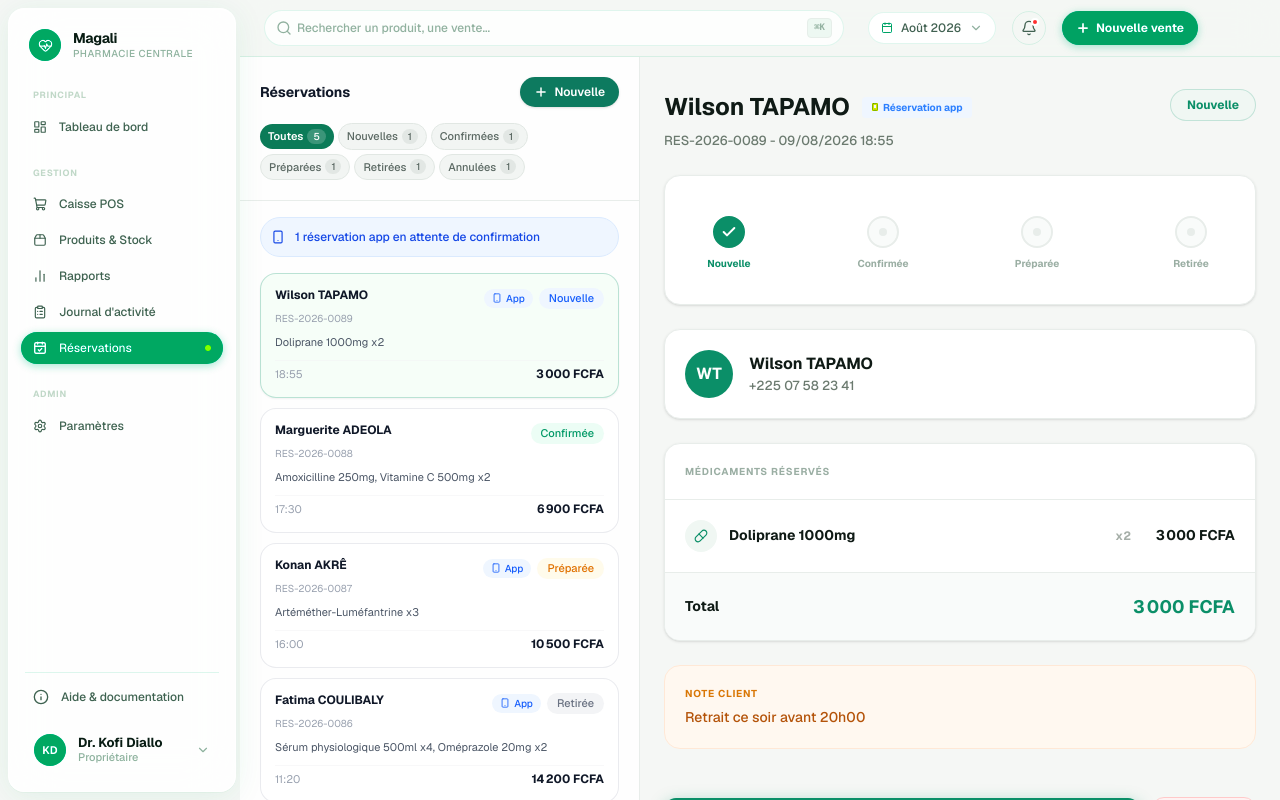
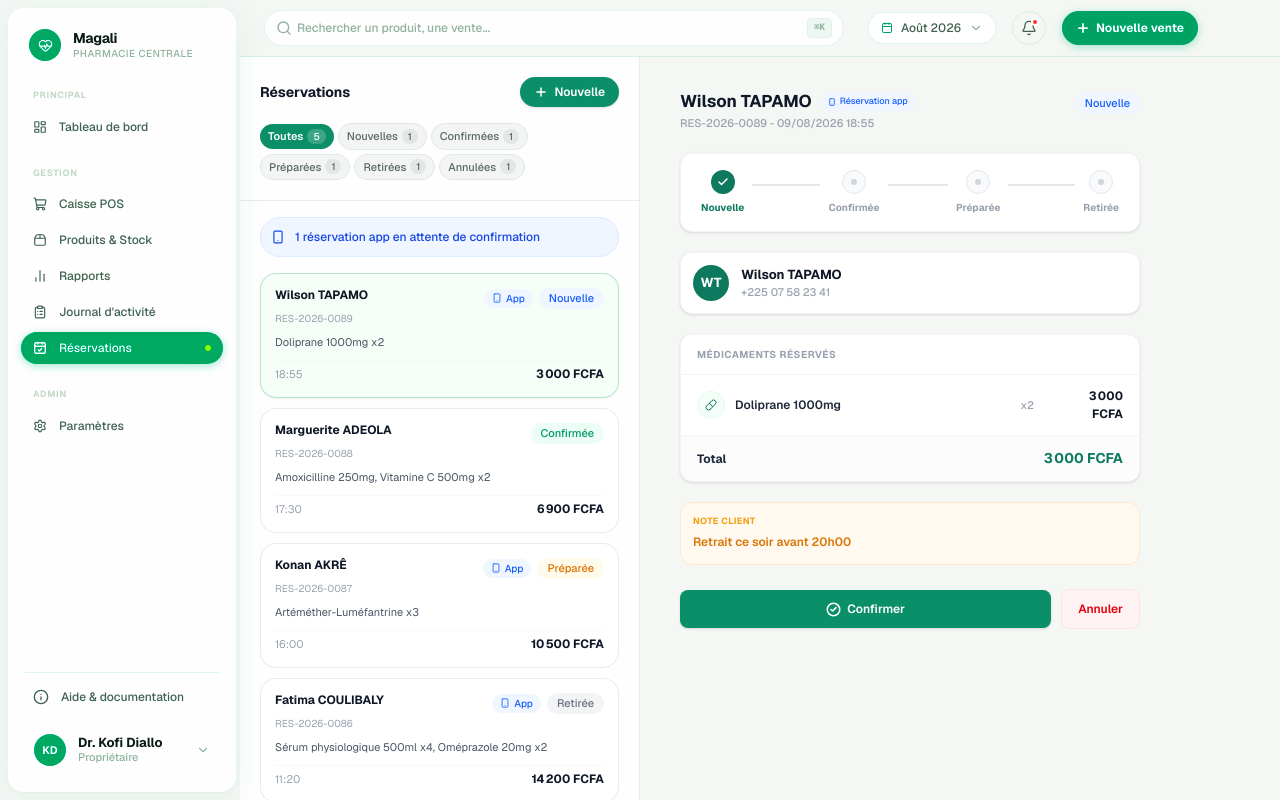
Before and after one commit to magani-APP/magani-management-web, a Next.js app: page /reservations in a window 1280 px wide. Both pictures are taken after a click on the button 439 px from the left and 335 px from the top of the page. Built offline with nearby package versions, Linux system fonts and the light colour scheme.

Commit message:
done building reservation module

```diff
--- a/src/features/reservations/components/ReservationDetail.tsx
+++ b/src/features/reservations/components/ReservationDetail.tsx
@@ -1,7 +1,6 @@
-import { Pill, AlertTriangle, Info } from 'lucide-react';
+import { Pill, AlertTriangle, Info, CalendarCheck, CheckCircle2 } from 'lucide-react';
 import { cn } from '@/lib/utils';
 import { Reservation, ReservationStatus } from '@/types/reservations.types';
-import { RESERVATION_STATUS_COLORS, RESERVATION_CHANNEL_STYLES } from '@/constants/reservations.constants';
 import { ReservationStepper } from './ReservationStepper';
 
 interface ReservationDetailProps {
@@ -19,17 +18,25 @@ const formatDate = (dateString: string) => {
     ' ' + date.toLocaleTimeString('fr-FR', { hour: '2-digit', minute: '2-digit' });
 };
 
+const STATUS_BADGE_STYLES: Record<ReservationStatus, string> = {
+  Nouvelle: 'bg-blue-50 text-blue-600',
+  Confirmée: 'bg-emerald-50 text-emerald-600',
+  Préparée: 'bg-amber-50 text-amber-600',
+  Retirée: 'bg-gray-100 text-gray-500',
+  Annulée: 'bg-rose-50 text-rose-600',
+};
+
 export function ReservationDetail({ reservation, onUpdateStatus }: ReservationDetailProps) {
   if (!reservation) {
     return (
-      <div className="flex-1 bg-background flex flex-col items-center justify-center text-text-muted">
-        <p className="text-[14px] font-medium">Sélectionnez une réservation pour voir les détails</p>
+      <div className="flex-1 flex flex-col items-center justify-center h-full gap-2 text-gray-400 bg-[#FAFAFA]">
+        <CalendarCheck size={32} strokeWidth={1.5} className="text-gray-300" />
+        <p className="text-[13px] font-medium text-gray-400">Sélectionnez une réservation</p>
       </div>
     );
   }
 
-  const statusStyle = RESERVATION_STATUS_COLORS[reservation.status];
-  const channelStyle = RESERVATION_CHANNEL_STYLES[reservation.channel];
+  const statusStyle = STATUS_BADGE_STYLES[reservation.status];
 
   const getInitials = (firstName: string, lastName: string) => {
     return `${firstName.charAt(0)}${lastName.charAt(0)}`.toUpperCase();
@@ -39,17 +46,17 @@ export function ReservationDetail({ reservation, onUpdateStatus }: ReservationDe
     switch (reservation.status) {
       case 'Nouvelle':
         return (
-          <div className="flex items-center gap-3 mt-6">
+          <div className="flex items-center gap-2.5 mt-1">
             <button
               onClick={() => onUpdateStatus(reservation.id, 'Confirmée')}
-              className="flex-1 bg-brand-primary text-white py-3.5 rounded-xl text-[14px] font-bold shadow-button-primary transition-transform active:scale-[0.98] flex items-center justify-center gap-2"
+              className="flex-1 bg-brand-primary hover:bg-brand-primary/80 text-white py-2.5 rounded-lg text-[12px] font-semibold shadow-sm transition-transform active:scale-[0.98] flex items-center justify-center gap-1.5"
             >
-              <svg width="18" height="18" viewBox="0 0 24 24" fill="none" stroke="currentColor" strokeWidth="2.5" strokeLinecap="round" strokeLinejoin="round"><polyline points="20 6 9 17 4 12"></polyline></svg>
+              <CheckCircle2 size={15} strokeWidth={2.5} />
               Confirmer
             </button>
             <button
               onClick={() => onUpdateStatus(reservation.id, 'Annulée')}
-              className="px-6 py-3.5 rounded-xl border border-red-200 bg-red-50 text-red-600 text-[14px] font-bold transition-transform active:scale-[0.98] hover:bg-red-100"
+              className="px-4 py-2.5 rounded-lg border border-red-100 bg-red-50 text-red-600 hover:bg-red-100 text-[12px] font-semibold transition-transform active:scale-[0.98]"
             >
               Annuler
             </button>
@@ -57,17 +64,17 @@ export function ReservationDetail({ reservation, onUpdateStatus }: ReservationDe
         );
       case 'Confirmée':
         return (
-          <div className="flex items-center gap-3 mt-6">
+          <div className="flex items-center gap-2.5 mt-1">
             <button
               onClick={() => onUpdateStatus(reservation.id, 'Préparée')}
-              className="flex-1 bg-brand-primary text-white py-3.5 rounded-xl text-[14px] font-bold shadow-button-primary transition-transform active:scale-[0.98] flex items-center justify-center gap-2"
+              className="flex-1 bg-[#0D7A5F] hover:bg-[#0B6851] text-white py-2.5 rounded-lg text-[12px] font-semibold shadow-sm transition-transform active:scale-[0.98] flex items-center justify-center gap-1.5"
             >
-              <svg width="18" height="18" viewBox="0 0 24 24" fill="none" stroke="currentColor" strokeWidth="2.5" strokeLinecap="round" strokeLinejoin="round"><polyline points="20 6 9 17 4 12"></polyline></svg>
+              <CheckCircle2 size={15} strokeWidth={2.5} />
               Marquer Préparée
             </button>
             <button
               onClick={() => onUpdateStatus(reservation.id, 'Annulée')}
-              className="px-6 py-3.5 rounded-xl border border-red-200 bg-red-50 text-red-600 text-[14px] font-bold transition-transform active:scale-[0.98] hover:bg-red-100"
+              className="px-4 py-2.5 rounded-lg border border-red-100 bg-red-50 text-red-600 hover:bg-red-100 text-[12px] font-semibold transition-transform active:scale-[0.98]"
             >
               Annuler
             </button>
@@ -75,120 +82,118 @@ export function ReservationDetail({ reservation, onUpdateStatus }: ReservationDe
         );
       case 'Préparée':
         return (
-          <div className="flex flex-col gap-4 mt-6">
-            <div className="flex items-center gap-3">
+          <div className="flex flex-col gap-3 mt-1">
+            <div className="flex items-center gap-2.5">
               <button
                 onClick={() => onUpdateStatus(reservation.id, 'Retirée')}
-                className="flex-1 bg-brand-primary text-white py-3.5 rounded-xl text-[14px] font-bold shadow-button-primary transition-transform active:scale-[0.98] flex items-center justify-center gap-2"
+                className="flex-1 bg-[#0D7A5F] hover:bg-[#0B6851] text-white py-2.5 rounded-lg text-[12px] font-semibold shadow-sm transition-transform active:scale-[0.98] flex items-center justify-center gap-1.5"
               >
-                <svg width="18" height="18" viewBox="0 0 24 24" fill="none" stroke="currentColor" strokeWidth="2.5" strokeLinecap="round" strokeLinejoin="round"><polyline points="20 6 9 17 4 12"></polyline></svg>
+                <CheckCircle2 size={15} strokeWidth={2.5} />
                 Marquer Retirée
               </button>
               <button
                 onClick={() => onUpdateStatus(reservation.id, 'Annulée')}
-                className="px-6 py-3.5 rounded-xl border border-red-200 bg-red-50 text-red-600 text-[14px] font-bold transition-transform active:scale-[0.98] hover:bg-red-100"
+                className="px-4 py-2.5 rounded-lg border border-red-100 bg-red-50 text-red-600 hover:bg-red-100 text-[12px] font-semibold transition-transform active:scale-[0.98]"
               >
                 Annuler
               </button>
             </div>
-            <div className="flex items-start gap-2 text-[12px] font-medium text-orange-700 bg-orange-50 p-3 rounded-lg border border-orange-100">
-              <AlertTriangle size={16} className="text-orange-500 mt-0.5 flex-shrink-0" />
-              <span>Les articles de cette réservation doivent être mis de côté pour éviter toute vente accidentelle.</span>
+            <div className="flex items-start gap-2 text-[11px] font-medium text-[#C2410C] bg-[#FFF7ED] p-3 rounded-lg border border-[#FFEDD5]">
+              <AlertTriangle size={14} className="text-[#F97316] mt-0.5 flex-shrink-0" />
+              <span className="leading-relaxed">Les articles de cette réservation doivent être mis de côté pour éviter toute vente accidentelle.</span>
             </div>
           </div>
         );
       default:
-        return null; // Retirée or Annulée have no actions
+        return null;
     }
   };
 
   return (
-    <div className="flex-1 bg-background overflow-y-auto no-scrollbar flex flex-col items-center">
-      <div className="w-full max-w-[760px] py-8 px-6 flex flex-col gap-6">
-
-        {/* Header Fiche */}
-        <div className="flex items-start justify-between">
-          <div className="flex flex-col gap-1.5">
-            <div className="flex items-center gap-3">
-              <h1 className="text-[24px] font-bold text-text-foreground">
+    <div className="flex-1 bg-background-secondary overflow-y-auto no-scrollbar flex flex-col">
+      <div className="w-full max-w-[500px] py-4 px-5 mt-5 mx-5 flex flex-col gap-5">
+        <div className="flex items-start justify-between mb-0.5">
+          <div className="flex flex-col gap-1">
+            <div className="flex items-center gap-2">
+              <h1 className="text-[17px] font-bold text-gray-900 leading-none">
                 {reservation.customer.firstName} {reservation.customer.lastName}
               </h1>
-              <span className={cn("px-2 py-0.5 rounded text-[10px] font-bold flex items-center gap-1 border border-transparent", channelStyle.bg, channelStyle.text)}>
-                {reservation.channel === 'App' ? (
-                  <svg width="8" height="10" viewBox="0 0 24 24" fill="none" stroke="currentColor" strokeWidth="2.5" strokeLinecap="round" strokeLinejoin="round" className="opacity-80"><rect x="5" y="2" width="14" height="20" rx="2" ry="2"></rect><line x1="12" y1="18" x2="12.01" y2="18"></line></svg>
-                ) : null}
-                {reservation.channel === 'App' ? 'Réservation app' : 'Comptoir'}
-              </span>
+              {reservation.channel === 'App' && (
+                <span className="px-2 py-0.5 rounded-full text-[9px] font-medium bg-blue-50 text-blue-600 flex items-center gap-1">
+                  <svg width="8" height="10" viewBox="0 0 24 24" fill="none" stroke="currentColor" strokeWidth="2.5" strokeLinecap="round" strokeLinejoin="round"><rect x="5" y="2" width="14" height="20" rx="2" ry="2"></rect><line x1="12" y1="18" x2="12.01" y2="18"></line></svg>
+                  Réservation app
+                </span>
+              )}
             </div>
-            <div className="text-[13px] font-medium text-text-muted">
+            <div className="text-[11px] font-medium text-gray-400">
               {reservation.reference} - {formatDate(reservation.createdAt)}
             </div>
           </div>
-          <span className={cn("px-4 py-1.5 rounded-full text-[12px] font-bold border", statusStyle.bg, statusStyle.text, statusStyle.border)}>
+          <span className={cn("px-2.5 py-0.5 rounded-full text-[11px] font-medium", statusStyle)}>
             {reservation.status}
           </span>
         </div>
 
         {/* Stepper Card */}
-        <div className="bg-white rounded-2xl border border-border-card p-6 shadow-sm overflow-hidden pb-10">
+        <div className="bg-white rounded-xl border border-gray-100 p-4 shadow-sm overflow-hidden">
           <ReservationStepper currentStatus={reservation.status} />
 
           {/* Alerte Annulation */}
           {reservation.status === 'Annulée' && (
-            <div className="mt-8 flex items-center gap-2 text-[13px] font-medium text-red-600 bg-red-50 p-4 rounded-xl border border-red-100">
-              <Info size={16} className="text-red-500 flex-shrink-0" />
+            <div className="mt-4 flex items-center gap-2 text-[11px] font-medium text-red-600 bg-red-50 p-3 rounded-lg border border-red-100">
+              <Info size={14} className="text-red-500 flex-shrink-0" />
               <span><strong>Réservation annulée</strong> - {reservation.alert || "Client ne s'est pas présenté"}</span>
             </div>
           )}
         </div>
 
         {/* Info Client */}
-        <div className="bg-white rounded-2xl border border-border-card p-5 shadow-sm flex items-center gap-4">
-          <div className="w-12 h-12 rounded-full bg-brand-primary flex items-center justify-center text-white font-bold text-[16px]">
+        <div className="bg-white rounded-xl border border-gray-100 p-3 shadow-sm flex items-center gap-3">
+          <div className="w-9 h-9 rounded-full bg-[#0D7A5F] flex items-center justify-center text-white font-bold text-[13px]">
             {getInitials(reservation.customer.firstName, reservation.customer.lastName)}
           </div>
           <div className="flex flex-col">
-            <span className="text-[16px] font-bold text-text-foreground">
+            <span className="text-[13px] font-bold text-gray-900 leading-snug">
               {reservation.customer.firstName} {reservation.customer.lastName}
             </span>
-            <span className="text-[13px] font-medium text-text-muted">
+            <span className="text-[11px] font-medium text-gray-400">
               {reservation.customer.phone}
             </span>
           </div>
         </div>
 
         {/* Médicaments Réservés */}
-        <div className="bg-white rounded-2xl border border-border-card shadow-sm flex flex-col overflow-hidden">
-          <div className="p-5 border-b border-border-card">
-            <h3 className="text-[10px] font-bold text-text-placeholder uppercase tracking-[0.08em]">Médicaments réservés</h3>
+        <div className="bg-white rounded-xl border border-gray-100 shadow-sm flex flex-col overflow-hidden">
+          <div className="px-4 py-3 border-b border-gray-100">
+            <h3 className="text-[10px] font-bold text-gray-400 uppercase tracking-wider">Médicaments réservés</h3>
           </div>
           <div className="flex flex-col">
             {reservation.items.map((item) => (
-              <div key={item.id} className="flex items-center justify-between p-5 border-b border-border-divider last:border-0">
-                <div className="flex items-center gap-3">
-                  <div className="w-8 h-8 rounded-full bg-surface-muted flex items-center justify-center">
-                    <Pill size={14} className="text-brand-primary" />
+              <div key={item.id} className="flex items-center justify-between px-4 py-3 border-b border-gray-50 last:border-0">
+                <div className="flex items-center gap-2.5">
+                  <div className="w-7 h-7 rounded-full bg-emerald-50/60 flex items-center justify-center border border-emerald-100/40">
+                    <Pill size={12} className="text-[#0D7A5F]" />
                   </div>
-                  <span className="text-[14px] font-bold text-text-foreground">{item.name}</span>
+                  <span className="text-[12px] font-semibold text-gray-800">{item.name}</span>
                 </div>
                 <div className="flex items-center gap-6">
-                  <span className="text-[12px] font-bold text-text-muted opacity-60">x{item.quantity}</span>
-                  <span className="text-[14px] font-bold text-text-foreground min-w-[80px] text-right">{formatFCFA(item.price)}</span>
+                  <span className="text-[11px] font-medium text-gray-400">x{item.quantity}</span>
+                  <span className="text-[12px] font-bold text-gray-900 w-[65px] text-right">{formatFCFA(item.price)}</span>
                 </div>
               </div>
             ))}
           </div>
-          <div className="p-5 bg-surface-alt border-t border-border-card flex items-center justify-between">
-            <span className="text-[14px] font-bold text-text-foreground">Total</span>
-            <span className="text-[18px] font-bold text-brand-primary">{formatFCFA(reservation.totalAmount)}</span>
+          <div className="px-4 py-3 bg-gray-50/50 flex items-center justify-between mt-auto border-t border-gray-100">
+            <span className="text-[12px] font-bold text-gray-800">Total</span>
+            <span className="text-[14px] font-bold text-[#0D7A5F]">{formatFCFA(reservation.totalAmount)}</span>
           </div>
         </div>
 
         {/* Note Client */}
         {reservation.note && (
-          <div className="bg-[#FFF8F0] border border-[#FFE8D6] rounded-2xl p-5">
-            <h3 className="text-[10px] font-bold text-[#D97706] uppercase tracking-[0.08em] mb-1.5">Note Client</h3>
-            <p className="text-[14px] font-medium text-[#B45309]">{reservation.note}</p>
+          <div className="bg-[#FFF9F0] border border-[#FFE8CC] rounded-xl p-3">
+            <h3 className="text-[9px] font-bold text-[#F59E0B] uppercase tracking-wider mb-1">Note Client</h3>
+            <p className="text-[12px] font-semibold text-[#D97706] leading-relaxed">{reservation.note}</p>
           </div>
         )}
 
--- a/src/features/reservations/components/ReservationStepper.tsx
+++ b/src/features/reservations/components/ReservationStepper.tsx
@@ -1,57 +1,60 @@
 import { Check } from 'lucide-react';
 import { cn } from '@/lib/utils';
 import { ReservationStatus } from '@/types/reservations.types';
-import { RESERVATION_STEPS } from '@/constants/reservations.constants';
 
 interface ReservationStepperProps {
   currentStatus: ReservationStatus;
 }
 
+const STEPS: ReservationStatus[] = ['Nouvelle', 'Confirmée', 'Préparée', 'Retirée'];
+
 export function ReservationStepper({ currentStatus }: ReservationStepperProps) {
-  // If cancelled, we might want to just show it stopped at the step before it was cancelled,
-  // but for simplicity, let's say Annulée clears the progress or stops it at Nouvelle.
-  // Actually, usually a cancelled state either greys out everything or stops at the current.
-  // We'll calculate the index.
-
-  const currentStepIndex = currentStatus === 'Annulée'
-    ? 0 // Or wherever it was. For now, let's say 0.
-    : RESERVATION_STEPS.indexOf(currentStatus);
+  const currentIndex = STEPS.indexOf(currentStatus);
 
   return (
-    <div className="w-full flex items-center justify-between relative px-6 py-4">
-      {/* Background Line */}
-      <div className="absolute left-[10%] right-[10%] top-1/2 -translate-y-1/2 h-0.5 bg-border-card -z-10" />
-
-      {/* Active Line */}
-      {currentStatus !== 'Annulée' && currentStepIndex > 0 && (
-        <div
-          className="absolute left-[10%] top-1/2 -translate-y-1/2 h-0.5 bg-brand-primary -z-10 transition-all duration-300"
-          style={{ width: `${(currentStepIndex / (RESERVATION_STEPS.length - 1)) * 80}%` }}
-        />
-      )}
-
-      {RESERVATION_STEPS.map((step, index) => {
-        const isCompleted = currentStatus !== 'Annulée' && index <= currentStepIndex;
-        const isCurrent = currentStatus !== 'Annulée' && index === currentStepIndex;
+    <div className="w-full flex items-center justify-between px-1">
+      {STEPS.map((step, index) => {
+        const isPassedOrCurrent = index <= currentIndex;
+        const isLineActive = index < currentIndex;
 
         return (
-          <div key={step} className="flex flex-col items-center gap-2 bg-white relative">
-            <div
-              className={cn(
-                "w-8 h-8 rounded-full flex items-center justify-center transition-colors border-2",
-                isCompleted
-                  ? "bg-brand-primary border-brand-primary text-white"
-                  : "bg-surface-alt border-border-card text-text-hairline"
-              )}
-            >
-              {isCompleted ? <Check size={16} strokeWidth={3} /> : <div className="w-2 h-2 rounded-full bg-border-card" />}
+          <div key={step} className="flex-1 flex items-center last:flex-none">
+            {/* Élément Étape (Cercle + Libellé) */}
+            <div className="flex flex-col items-center relative z-10">
+              <div
+                className={cn(
+                  "w-6 h-6 rounded-full flex items-center justify-center transition-all duration-300",
+                  isPassedOrCurrent
+                    ? "bg-[#0D7A5F] text-white"
+                    : "bg-gray-50 text-gray-300 border border-gray-200"
+                )}
+              >
+                {isPassedOrCurrent ? (
+                  <Check size={12} strokeWidth={3} />
+                ) : (
+                  <div className="w-1.5 h-1.5 rounded-full bg-gray-300" />
+                )}
+              </div>
+
+              <span
+                className={cn(
+                  "text-[10px] font-bold mt-1.5 whitespace-nowrap",
+                  isPassedOrCurrent ? "text-[#0D7A5F]" : "text-gray-400"
+                )}
+              >
+                {step}
+              </span>
             </div>
-            <span className={cn(
-              "text-[10px] font-bold absolute top-10",
-              isCurrent ? "text-brand-primary" : "text-text-placeholder"
-            )}>
-              {step}
-            </span>
+
+            {/* Ligne de liaison */}
+            {index < STEPS.length - 1 && (
+              <div
+                className={cn(
+                  "h-[2px] flex-1 mx-2 -mt-4 transition-colors duration-300",
+                  isLineActive ? "bg-[#0D7A5F]" : "bg-gray-200"
+                )}
+              />
+            )}
           </div>
         );
       })}
--- a/src/features/reservations/components/ReservationsList.tsx
+++ b/src/features/reservations/components/ReservationsList.tsx
@@ -46,13 +46,13 @@ export function ReservationsList({
       <div className="p-5 border-b border-border-card flex flex-col gap-4">
         <div className="flex items-center justify-between">
           <h2 className="text-[14px] font-bold text-gray-900">Réservations</h2>
-          <button className="flex items-center gap-1.5 px-3.5 py-1.5 bg-[#0D7A5F] hover:bg-[#0B6851] text-white rounded-full text-[12px] font-semibold transition-all active:scale-95 shadow-sm">
+          <button className="flex items-center gap-1.5 px-3.5 py-1.5 bg-brand-primary hover:bg-brand-primary/80 text-white rounded-full text-[12px] font-semibold transition-all active:scale-95 shadow-sm">
             <Plus size={14} strokeWidth={2.5} />
             Nouvelle
           </button>
         </div>
 
-        {/* Filtres Pills en flex-wrap (2 lignes comme sur Figma) */}
+        {/* Filtres Pills */}
         <div className="flex flex-wrap items-center gap-1">
           {RESERVATION_FILTERS.map((filter) => {
             const count = counts[filter] || 0;
@@ -64,7 +64,7 @@ export function ReservationsList({
                 className={cn(
                   "flex items-center gap-1 px-2 py-1 rounded-full text-[11px] font-medium transition-all whitespace-nowrap",
                   isActive
-                    ? "bg-[#0B7B58] text-white font-semibold"
+                    ? "bg-brand-primary text-white font-semibold"
                     : "bg-[#F2F5F3] border border-[#E1E7E3] text-[#5A6862] hover:bg-[#E7ECE9]"
                 )}
               >
--- a/src/hooks/reservations/useReservations.ts
+++ b/src/hooks/reservations/useReservations.ts
@@ -21,10 +21,6 @@ export function useReservations() {
       setError(null);
       const data = await reservationsApi.getReservations();
       setReservations(data);
-      // Select the first one by default if none selected and there are results
-      if (data.length > 0 && !selectedReservationId) {
-        setSelectedReservationId(data[0].id);
-      }
     } catch (err) {
       setError('Erreur lors du chargement des réservations');
     } finally {
```
